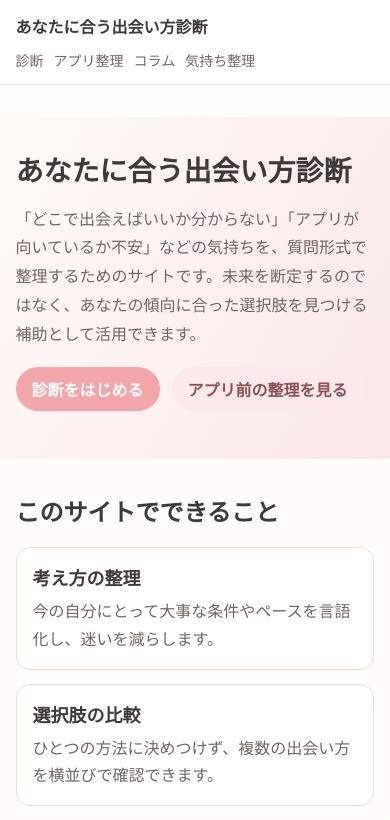
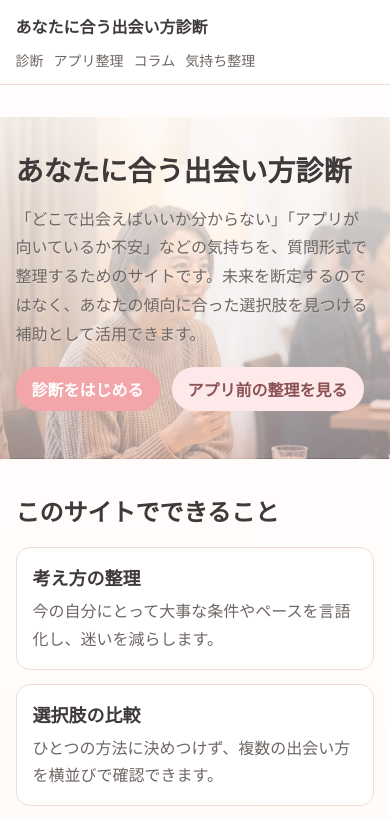
Before and after one commit to kenichis1971-cloud/deai-style-diagnosis-site, a Next.js app: page / in a window 390 px wide. Shown: the top 820 px of the page. Built offline with nearby package versions, Linux system fonts and the light colour scheme; no server answers.

Commit message:
Use home hero background images

```diff
--- a/app/globals.css
+++ b/app/globals.css
@@ -40,6 +40,14 @@ a { color: inherit; text-decoration: none; }
   width: min(1080px, 92%);
   margin: 0 auto;
   padding: clamp(42px, 8vw, 98px) 0;
+}
+
+.home-hero {
+  background-image:
+    linear-gradient(120deg, rgba(255, 251, 249, 0.88) 0%, rgba(255, 246, 244, 0.68) 48%, rgba(249, 224, 225, 0.5) 100%),
+    url("/images/heroes/home-hero-pc.jpg");
+  background-size: cover;
+  background-position: center;
 }
 
 .diagnosis-hero {
@@ -95,6 +103,12 @@ a { color: inherit; text-decoration: none; }
 .notice { font-size:13px; color:var(--muted); margin-top:10px; }
 @media (max-width: 640px){
   .hero { min-height: 290px; }
+  .home-hero {
+    background-image:
+      linear-gradient(180deg, rgba(255, 251, 249, 0.9) 0%, rgba(255, 246, 244, 0.72) 52%, rgba(249, 224, 225, 0.58) 100%),
+      url("/images/heroes/home-hero-sp.jpg");
+    background-position: center;
+  }
   .hero-inner { padding: 38px 0 48px; }
   .header-inner { align-items:flex-start; flex-direction:column; }
 }
--- a/app/page.tsx
+++ b/app/page.tsx
@@ -16,7 +16,7 @@ const options = [
 export default function HomePage() {
   return (
     <>
-      <section className="hero" aria-labelledby="top-hero-title">
+      <section className="hero home-hero" aria-labelledby="top-hero-title">
         <div className="hero-inner">
           <h1 id="top-hero-title">あなたに合う出会い方診断</h1>
           <p className="lead">「どこで出会えばいいか分からない」「アプリが向いているか不安」などの気持ちを、質問形式で整理するためのサイトです。未来を断定するのではなく、あなたの傾向に合った選択肢を見つける補助として活用できます。</p>
```
